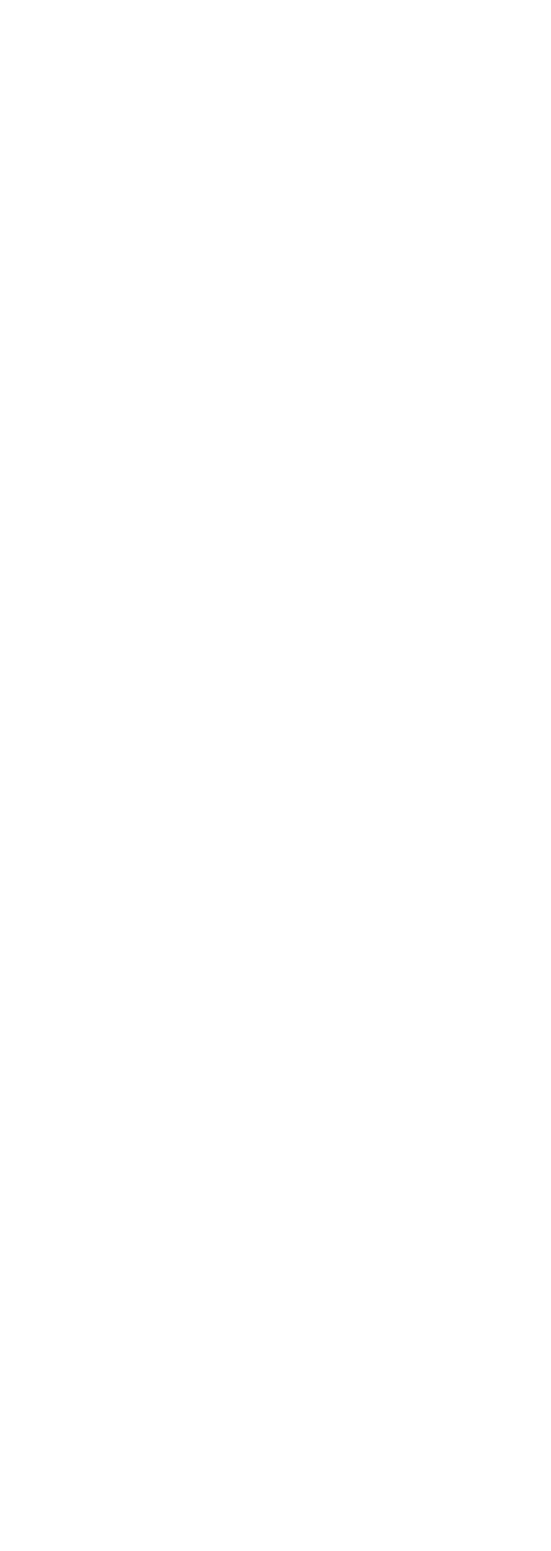
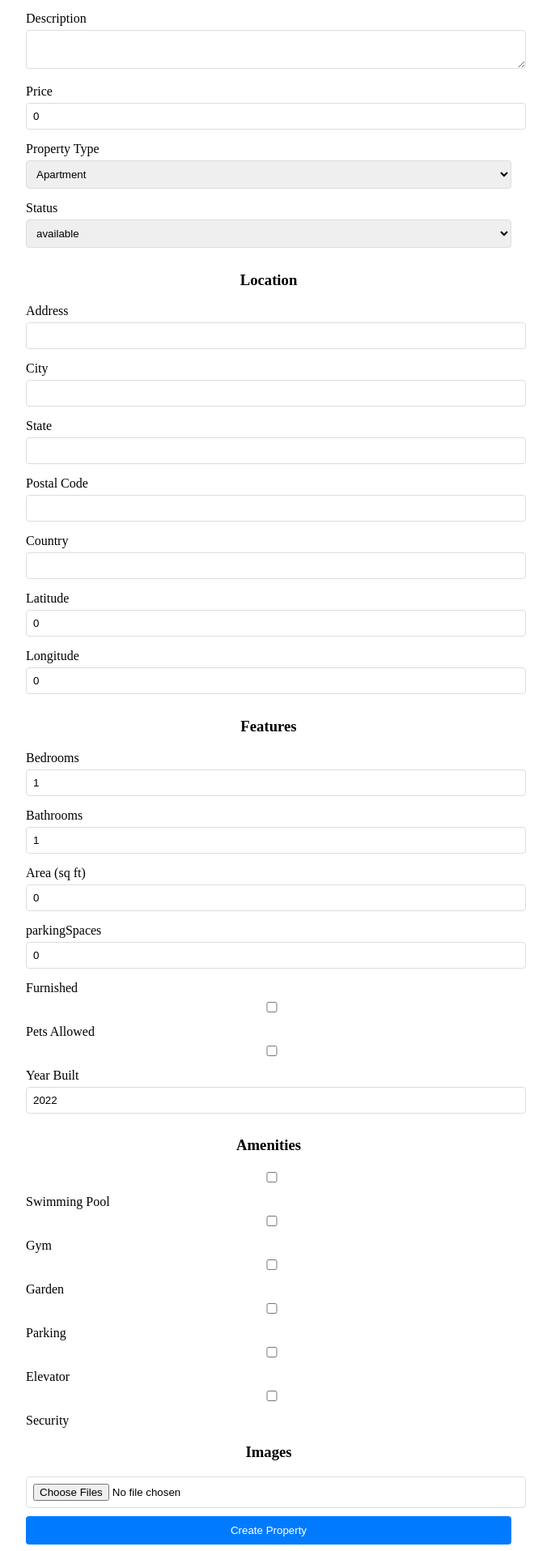
Before and after one commit to zarn-chalamet/estate, a Vue app in the folder frontend/: page /create-property in a window 1280 px wide. Before the commit this address had no page. Shown: the part 124-2039 px from the top of the page at 81% size, without its empty margins (308-989 px from the left). Before the commit the page ends 800 px from the top, so only its background shows below. Built offline with nearby package versions, Linux system fonts and the light colour scheme.

Commit message:
create form for property(UI) and connect with backend

```diff
--- a/frontend/src/router/index.js
+++ b/frontend/src/router/index.js
@@ -2,6 +2,7 @@ import { createRouter, createWebHistory } from 'vue-router'
 import HomeView from '../views/HomeView.vue'
 import LoginPage from '@/views/auth/LoginPage.vue'
 import RegisterPage from '@/views/auth/RegisterPage.vue'
+import CreateProperty from '@/views/CreateProperty.vue'
 
 const router = createRouter({
   history: createWebHistory(import.meta.env.BASE_URL),
@@ -21,6 +22,11 @@ const router = createRouter({
       name: 'Register',
       component: RegisterPage,
     },
+    {
+      path: '/create-property',
+      name: 'CreateProperty',
+      component: CreateProperty,
+    },
   ],
 })
 
--- /dev/null
+++ b/frontend/src/stores/property.js
@@ -0,0 +1,40 @@
+import { defineStore } from 'pinia'
+import { useApi, useApiPrivate } from '@/composables/useApi'
+
+export const usePropertyStore = defineStore('property', {
+  state: () => ({
+    properties: [],
+    property: {},
+  }),
+  actions: {
+    //get all properties
+    async getProperties() {
+      try {
+        const { data } = await useApi().get('/api/properties')
+        this.properties = data
+        return data
+      } catch (error) {
+        console.error('Error fetching blogs:', error.message)
+        throw error
+      }
+    },
+
+    //create property
+    async createProperty(payload) {
+      try {
+        const { data } = await useApiPrivate().post('/api/properties', payload)
+        this.properties.push(data)
+        return data
+      } catch (error) {
+        console.error('Error creating property:', error.message)
+        throw error
+      }
+    },
+
+    //get property by id
+
+    //update property
+
+    //delete propery
+  },
+})
--- /dev/null
+++ b/frontend/src/views/CreateProperty.vue
@@ -0,0 +1,222 @@
+<script setup>
+import { usePropertyStore } from '@/stores/property';
+import { ref } from 'vue';
+
+  const propertyStore = usePropertyStore();
+
+  let property = ref({
+        title: '',
+        description: '',
+        price: 0,
+        propertyType: 'apartment',
+        status: 'available',
+        location: {
+          address: '',
+          city: '',
+          state: '',
+          postalCode: '',
+          country: '',
+          latitude: 0,
+          longitude: 0,
+        },
+        features: {
+          bedrooms: 1,
+          bathrooms: 1,
+          area: 0,
+          parkingSpaces: 0,
+          furnished: false,
+          petsAllowed: false,
+          yearBuilt: 2022,
+        },
+        amenities: [],
+        images: [],
+      },)
+    const amenities = ['Swimming Pool', 'Gym', 'Garden', 'Parking', 'Elevator', 'Security'];
+
+    let submitProperty = async () => {
+      try {
+        await propertyStore.createProperty(property.value);
+        alert("created successfully!");
+      } catch (error) {
+        console.log(error);
+      }
+    }
+
+    let toggleAmenity = (amenity) => {
+      const index = property.value.amenities.indexOf(amenity);
+      if (index > -1) {
+        property.value.amenities.splice(index, 1);
+      } else {
+        property.value.amenities.push(amenity);
+      }
+    }
+</script>
+
+<template>
+    <div class="create-property-form">
+      <h2>Create Property</h2>
+      <form @submit.prevent="submitProperty">
+
+        <!-- Property Details -->
+        <div>
+          <label for="title">Title</label>
+          <input type="text" v-model="property.title" required />
+        </div>
+
+        <div>
+          <label for="description">Description</label>
+          <textarea v-model="property.description" required></textarea>
+        </div>
+
+        <div>
+          <label for="price">Price</label>
+          <input type="number" v-model="property.price" required />
+        </div>
+
+        <div>
+          <label for="propertyType">Property Type</label>
+          <select v-model="property.propertyType" required>
+            <option value="apartment">Apartment</option>
+            <option value="house">House</option>
+            <option value="commercial">Commercial</option>
+            <option value="land">Land</option>
+          </select>
+        </div>
+
+        <div>
+          <label for="status">Status</label>
+          <select v-model="property.status" required>
+            <option value="available">available</option>
+            <option value="sold">sold</option>
+            <option value="pending">pending</option>
+          </select>
+        </div>
+
+        <!-- Property Location -->
+        <h3>Location</h3>
+        <div>
+          <label for="address">Address</label>
+          <input type="text" v-model="property.location.address" required />
+        </div>
+
+        <div>
+          <label for="city">City</label>
+          <input type="text" v-model="property.location.city" required />
+        </div>
+
+        <div>
+          <label for="state">State</label>
+          <input type="text" v-model="property.location.state" required />
+        </div>
+
+        <div>
+          <label for="postalCode">Postal Code</label>
+          <input type="text" v-model="property.location.postalCode" required />
+        </div>
+
+        <div>
+          <label for="country">Country</label>
+          <input type="text" v-model="property.location.country" required />
+        </div>
+
+        <div>
+          <label for="latitude">Latitude</label>
+          <input type="number" v-model="property.location.latitude" required />
+        </div>
+
+        <div>
+          <label for="longitude">Longitude</label>
+          <input type="number" v-model="property.location.longitude" required />
+        </div>
+
+        <!-- Property Features -->
+        <h3>Features</h3>
+        <div>
+          <label for="bedrooms">Bedrooms</label>
+          <input type="number" v-model="property.features.bedrooms" required />
+        </div>
+
+        <div>
+          <label for="bathrooms">Bathrooms</label>
+          <input type="number" v-model="property.features.bathrooms" required />
+        </div>
+
+        <div>
+          <label for="area">Area (sq ft)</label>
+          <input type="number" v-model="property.features.area" required />
+        </div>
+
+        <div>
+          <label for="parkingSpaces">parkingSpaces</label>
+          <input type="number" v-model="property.features.parkingSpaces" required />
+        </div>
+
+        <div>
+          <label for="furnished">Furnished</label>
+          <input type="checkbox" v-model="property.features.furnished" />
+        </div>
+
+        <div>
+          <label for="petsAllowed">Pets Allowed</label>
+          <input type="checkbox" v-model="property.features.petsAllowed" />
+        </div>
+
+        <div>
+          <label for="yearBuilt">Year Built</label>
+          <input type="number" v-model="property.features.yearBuilt" />
+        </div>
+
+        <!-- Property Amenities -->
+        <h3>Amenities</h3>
+        <div v-for="(amenity, index) in amenities" :key="index">
+          <input type="checkbox" :value="amenity" @change="toggleAmenity(amenity)" />
+          <label>{{ amenity }}</label>
+        </div>
+
+        <!-- Property Images -->
+        <h3>Images</h3>
+        <div>
+          <input type="file" @change="handleImageUpload" multiple />
+        </div>
+
+        <!-- Submit Button -->
+        <button type="submit">Create Property</button>
+      </form>
+    </div>
+</template>
+
+<style>
+.create-property-form {
+  max-width: 600px;
+  margin: auto;
+}
+.create-property-form h2, h3 {
+  text-align: center;
+}
+.create-property-form label {
+  display: block;
+  margin: 5px 0;
+}
+.create-property-form input,
+.create-property-form select,
+.create-property-form textarea {
+  width: 100%;
+  margin-bottom: 10px;
+  padding: 8px;
+  border: 1px solid #ddd;
+  border-radius: 4px;
+}
+.create-property-form button {
+  display: block;
+  width: 100%;
+  padding: 10px;
+  background-color: #007BFF;
+  color: #fff;
+  border: none;
+  border-radius: 4px;
+  cursor: pointer;
+}
+.create-property-form button:hover {
+  background-color: #0056b3;
+}
+</style>
--- a/frontend/src/views/HomeView.vue
+++ b/frontend/src/views/HomeView.vue
@@ -5,12 +5,16 @@ import MissionTopic from '@/components/MissionTopic.vue'
 import PropertyBox from '@/components/PropertyBox.vue'
 import { useAuthStore } from '@/stores/auth';
 import { onMounted, ref } from 'vue';
+import { usePropertyStore } from '@/stores/property';
 const authStore = useAuthStore();
 let user = ref(null);
+let properties = ref(null);
+const propertyStore = usePropertyStore();
 
 onMounted( async() => {
   await authStore.getUser();
         user.value = authStore.userDetail;
+  properties.value = await propertyStore.getProperties();
 })
 
 let logout = async () => {
@@ -23,6 +27,7 @@ let logout = async () => {
   <div>
     <div v-if="user && Object.keys(user).length > 0">
       <h3>Home</h3>
+      <p>{{ properties }}</p>
       <h4>Username: {{ user.username }}</h4>
       <h4>email: {{ user.email }}</h4>
       <button @click="logout">Logout</button>
```
